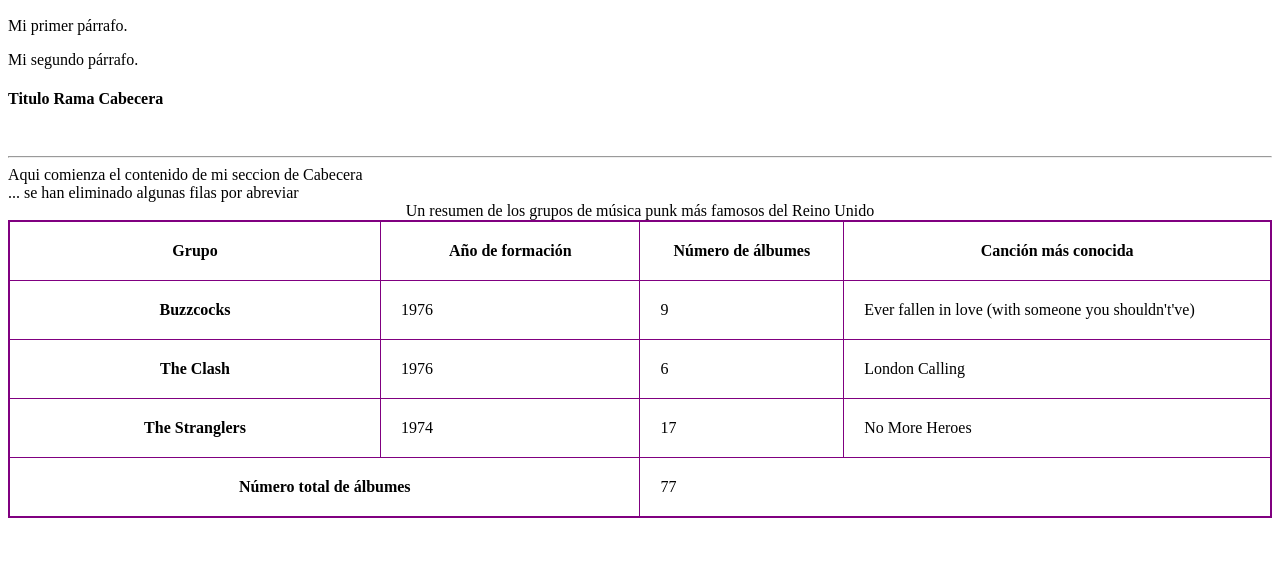
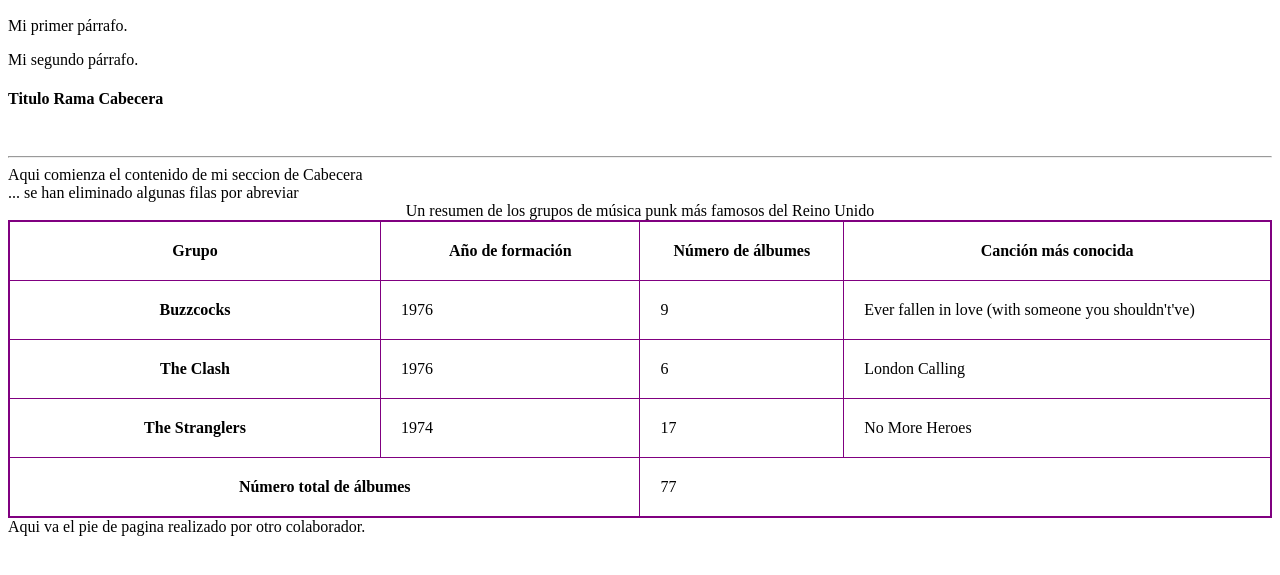
Before and after one commit to nicolasbuiles93/Curso_Git_y_GitHub, a plain HTML site: page index.html in a window 1280 px wide. Shown: the part 57-632 px from the top of the page. Drawn offline with Linux system fonts and the light colour scheme.

Commit message:
Cambios realizados en la seccion footer

```diff
--- a/index.html
+++ b/index.html
@@ -56,5 +56,6 @@
           </tr>
         </tfoot>
       </table>
+      <footer>Aqui va el pie de pagina realizado por otro colaborador.</footer>
     </body>
 </html>
```
